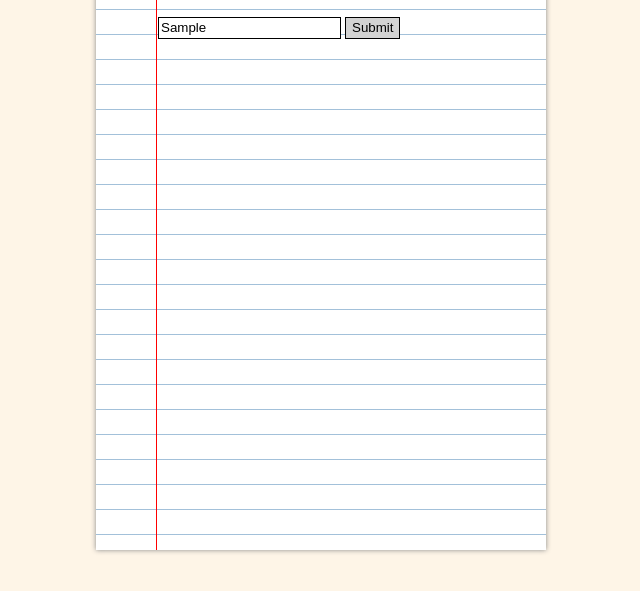
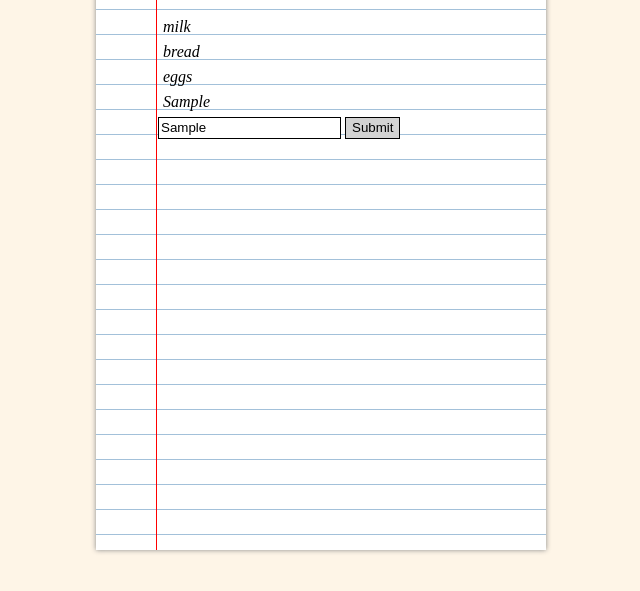
Before and after one commit to SheCodesAus/she-codes-js-exercises-ashesash, a plain HTML site: page shopping-list-starter/index.html in a window 1280 px wide. Both pictures are taken after typing "Sample" into the empty fields and a click on the button "Submit". Shown: the part 205-796 px from the top of the page, without its empty margins (319-959 px from the left). Drawn offline with Linux system fonts and the light colour scheme.

Commit message:
made shopping list app

```diff
--- a/shopping-list-starter/index.html
+++ b/shopping-list-starter/index.html
@@ -27,6 +27,7 @@
                             id="new-item-button"
                             type="button"
                             value="Submit"
+                            onclick="addItem()"
                         />
                     </div>
                 </div>
--- a/shopping-list-starter/script.js
+++ b/shopping-list-starter/script.js
@@ -1,3 +1,34 @@
-function addItem() {}
+let shoppingListItems = ["milk", "bread", "eggs"];
+let listElement = document.getElementById("shopping-list-items");
 
-function updateItems() {}
+shoppingListItems.forEach((item) => {
+//     console.log(item);
+//     console.log("buy a: " + item);
+//     console.log("should buy a:", item);
+//     console.log(`must buy a: ${item}`);
+    let itemElement = document.createElement("li");
+    itemElement.innerText = item;
+    listElement.appendChild(itemElement);
+});
+
+function addItem() {
+    let item = document.getElementById("new-item-text").value;
+    shoppingListItems.push(item);
+    console.log("before update item :" , shoppingListItems);
+    updateItems();
+    console.log("after update item :" , shoppingListItems);
+}
+
+function updateItems() {
+    let listElement = document.getElementById("shopping-list-items");
+    listElement.innerHTML = "";
+    shoppingListItems.forEach((item) => {
+        //     console.log(item);
+        //     console.log("buy a: " + item);
+        //     console.log("should buy a:", item);
+        //     console.log(`must buy a: ${item}`);
+            let itemElement = document.createElement("li");
+            itemElement.innerText = item;
+            listElement.appendChild(itemElement);
+        });
+}
```
Also changed, not shown: 1 other file.
